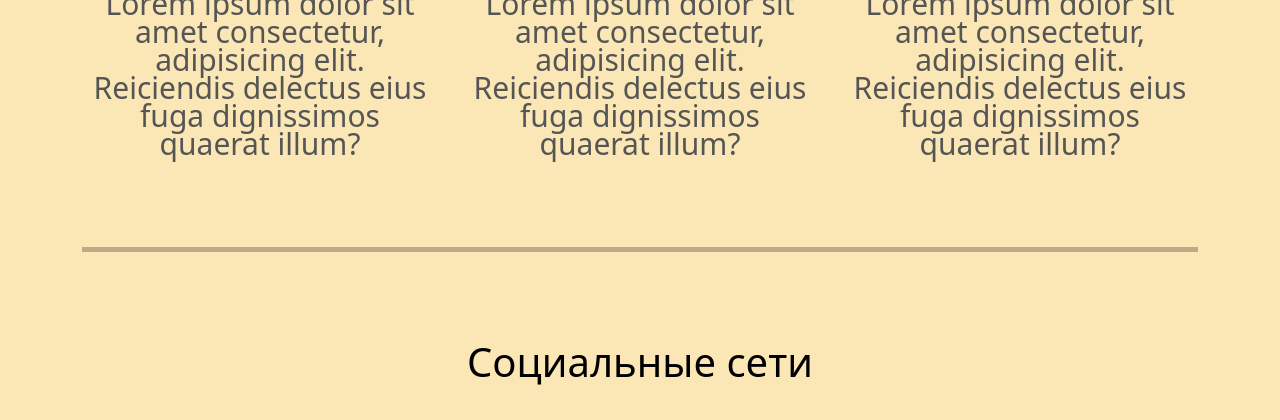
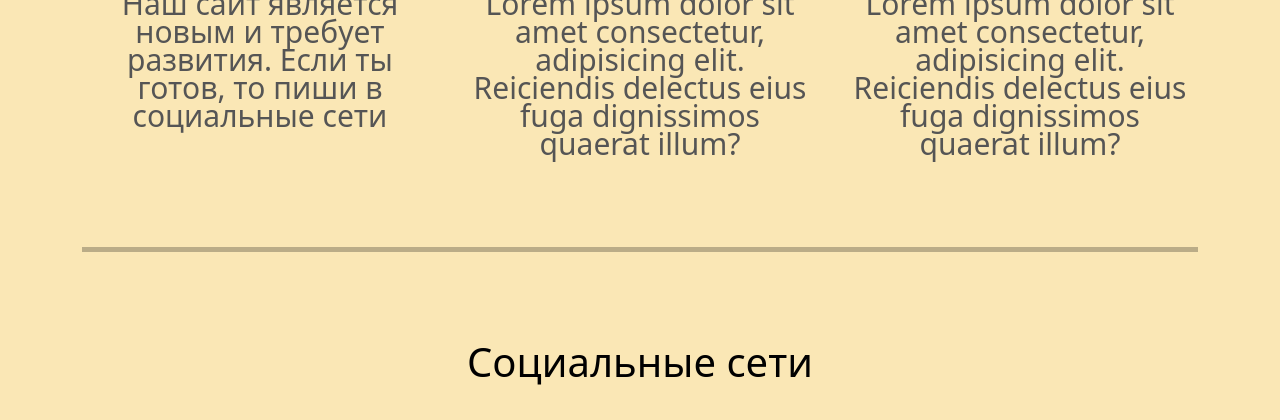
Before and after one commit to Kirill9Zaichenko/sale-website, a plain HTML site: page index.html in a window 1280 px wide. Shown: the part 609-1029 px from the top of the page. Drawn offline with Linux system fonts and the light colour scheme.

Commit message:
изменил описание пункта Сотрудничество

```diff
--- a/index.html
+++ b/index.html
@@ -51,7 +51,7 @@
       <div class="col-lg-4">
         <i class="far fa-handshake"></i>
         <h4>Сотрудничество</h4>
-        <p>Lorem ipsum dolor sit amet consectetur, adipisicing elit. Reiciendis delectus eius fuga dignissimos quaerat illum?</p>
+        <p>Наш сайт является новым и требует развития. Если ты готов, то пиши в социальные сети</p>
       </div>
       <div class="col-lg-4">
         <i class="fas fa-book"></i>
```
